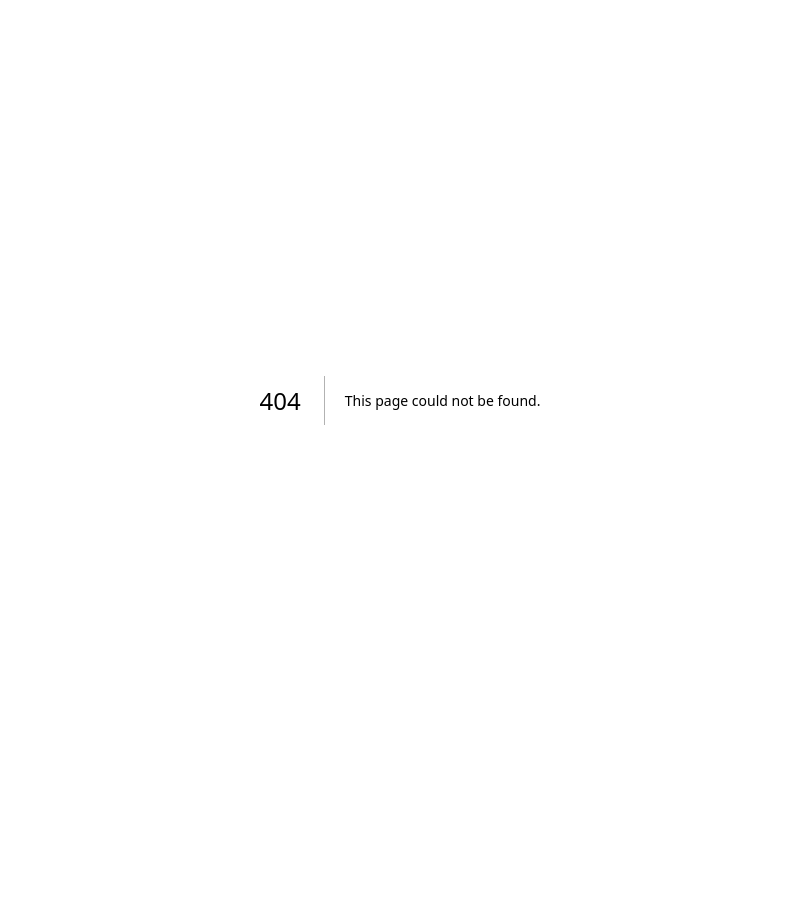
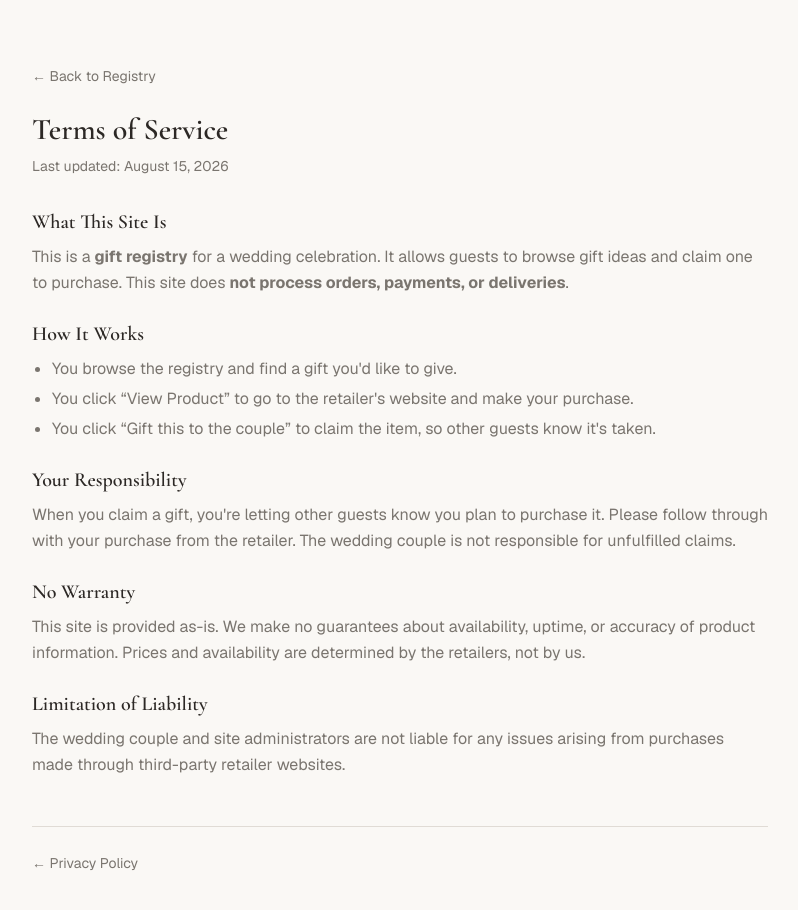
Before and after one commit to kbdiamondes/diamondregistry, a Next.js app: page /terms in a window 1280 px wide. Before the commit this address had no page. Shown: the top 910 px of the page, without its empty margins (240-1038 px from the left). Before the commit the page ends 800 px from the top, so only its background shows below. Built offline with nearby package versions, Linux system fonts and the light colour scheme.

Commit message:
feat: add privacy policy and terms of service pages

```diff
--- a/src/app/page.tsx
+++ b/src/app/page.tsx
@@ -1,6 +1,7 @@
 "use client";
 
 import { useState, useEffect, useMemo } from "react";
+import Link from "next/link";
 import { Header } from "@/components/Header";
 import { CategoryTabs } from "@/components/CategoryTabs";
 import { ProductCard } from "@/components/ProductCard";
@@ -182,9 +183,23 @@ export default function RegistryPage() {
 
       {/* Footer */}
       <footer className="border-t border-border py-8 text-center">
-        <p className="text-sm text-muted-foreground">
+        <p className="text-sm text-muted-foreground mb-3">
           Made with care for Keith & Angie
         </p>
+        <div className="flex justify-center gap-4 text-xs text-muted-foreground">
+          <Link
+            href="/privacy"
+            className="hover:text-foreground transition-colors"
+          >
+            Privacy
+          </Link>
+          <Link
+            href="/terms"
+            className="hover:text-foreground transition-colors"
+          >
+            Terms
+          </Link>
+        </div>
       </footer>
     </div>
   );
--- /dev/null
+++ b/src/app/privacy/page.tsx
@@ -0,0 +1,92 @@
+import Link from "next/link";
+
+export default function PrivacyPage() {
+  return (
+    <div className="min-h-screen bg-background">
+      <div className="max-w-3xl mx-auto px-4 py-16">
+        <Link
+          href="/"
+          className="text-sm text-muted-foreground hover:text-foreground transition-colors"
+        >
+          ← Back to Registry
+        </Link>
+
+        <h1 className="font-serif text-3xl font-semibold text-foreground mt-6 mb-2">
+          Privacy Policy
+        </h1>
+        <p className="text-sm text-muted-foreground mb-8">
+          Last updated: August 15, 2026
+        </p>
+
+        <div className="prose prose-sm max-w-none text-foreground space-y-6">
+          <section>
+            <h2 className="font-serif text-xl font-semibold mb-2">
+              What We Collect
+            </h2>
+            <p className="text-muted-foreground leading-relaxed">
+              When you claim a gift, we collect your first and last name. This
+              information is used solely to identify which guest is purchasing
+              which gift.
+            </p>
+          </section>
+
+          <section>
+            <h2 className="font-serif text-xl font-semibold mb-2">
+              How Your Name Is Displayed
+            </h2>
+            <p className="text-muted-foreground leading-relaxed">
+              Your full name is <strong>never shown publicly</strong>. On the
+              registry, only a redacted version of your name is visible (e.g.,
+              &ldquo;J*** D**&rdquo;). The wedding couple can see your full name
+              in their private admin panel.
+            </p>
+          </section>
+
+          <section>
+            <h2 className="font-serif text-xl font-semibold mb-2">
+              What We Don&apos;t Do
+            </h2>
+            <ul className="text-muted-foreground leading-relaxed list-disc pl-5 space-y-1">
+              <li>We don&apos;t sell, share, or rent your data to anyone.</li>
+              <li>We don&apos;t send you emails or marketing messages.</li>
+              <li>We don&apos;t use cookies for tracking or analytics.</li>
+              <li>
+                We don&apos;t process payments or collect financial information.
+              </li>
+            </ul>
+          </section>
+
+          <section>
+            <h2 className="font-serif text-xl font-semibold mb-2">
+              Data Retention
+            </h2>
+            <p className="text-muted-foreground leading-relaxed">
+              Your name is stored in our database as long as the registry is
+              active. The wedding couple may delete this data at any time from
+              their admin panel.
+            </p>
+          </section>
+
+          <section>
+            <h2 className="font-serif text-xl font-semibold mb-2">
+              Contact
+            </h2>
+            <p className="text-muted-foreground leading-relaxed">
+              For questions about this privacy policy, please contact the
+              wedding couple directly.
+            </p>
+          </section>
+        </div>
+
+        <div className="mt-12 pt-6 border-t border-border">
+          <Link
+            href="/terms"
+            className="text-sm text-muted-foreground hover:text-foreground transition-colors"
+          >
+            Terms of Service →
+          </Link>
+        </div>
+      </div>
+    </div>
+  );
+}
--- /dev/null
+++ b/src/app/terms/page.tsx
@@ -0,0 +1,99 @@
+import Link from "next/link";
+
+export default function TermsPage() {
+  return (
+    <div className="min-h-screen bg-background">
+      <div className="max-w-3xl mx-auto px-4 py-16">
+        <Link
+          href="/"
+          className="text-sm text-muted-foreground hover:text-foreground transition-colors"
+        >
+          ← Back to Registry
+        </Link>
+
+        <h1 className="font-serif text-3xl font-semibold text-foreground mt-6 mb-2">
+          Terms of Service
+        </h1>
+        <p className="text-sm text-muted-foreground mb-8">
+          Last updated: August 15, 2026
+        </p>
+
+        <div className="prose prose-sm max-w-none text-foreground space-y-6">
+          <section>
+            <h2 className="font-serif text-xl font-semibold mb-2">
+              What This Site Is
+            </h2>
+            <p className="text-muted-foreground leading-relaxed">
+              This is a <strong>gift registry</strong> for a wedding celebration.
+              It allows guests to browse gift ideas and claim one to purchase.
+              This site does <strong>not process orders, payments, or
+              deliveries</strong>.
+            </p>
+          </section>
+
+          <section>
+            <h2 className="font-serif text-xl font-semibold mb-2">
+              How It Works
+            </h2>
+            <ul className="text-muted-foreground leading-relaxed list-disc pl-5 space-y-1">
+              <li>
+                You browse the registry and find a gift you&apos;d like to give.
+              </li>
+              <li>
+                You click &ldquo;View Product&rdquo; to go to the retailer&apos;s
+                website and make your purchase.
+              </li>
+              <li>
+                You click &ldquo;Gift this to the couple&rdquo; to claim the
+                item, so other guests know it&apos;s taken.
+              </li>
+            </ul>
+          </section>
+
+          <section>
+            <h2 className="font-serif text-xl font-semibold mb-2">
+              Your Responsibility
+            </h2>
+            <p className="text-muted-foreground leading-relaxed">
+              When you claim a gift, you&apos;re letting other guests know you
+              plan to purchase it. Please follow through with your purchase from
+              the retailer. The wedding couple is not responsible for unfulfilled
+              claims.
+            </p>
+          </section>
+
+          <section>
+            <h2 className="font-serif text-xl font-semibold mb-2">
+              No Warranty
+            </h2>
+            <p className="text-muted-foreground leading-relaxed">
+              This site is provided as-is. We make no guarantees about
+              availability, uptime, or accuracy of product information. Prices
+              and availability are determined by the retailers, not by us.
+            </p>
+          </section>
+
+          <section>
+            <h2 className="font-serif text-xl font-semibold mb-2">
+              Limitation of Liability
+            </h2>
+            <p className="text-muted-foreground leading-relaxed">
+              The wedding couple and site administrators are not liable for any
+              issues arising from purchases made through third-party retailer
+              websites.
+            </p>
+          </section>
+        </div>
+
+        <div className="mt-12 pt-6 border-t border-border">
+          <Link
+            href="/privacy"
+            className="text-sm text-muted-foreground hover:text-foreground transition-colors"
+          >
+            ← Privacy Policy
+          </Link>
+        </div>
+      </div>
+    </div>
+  );
+}
```
